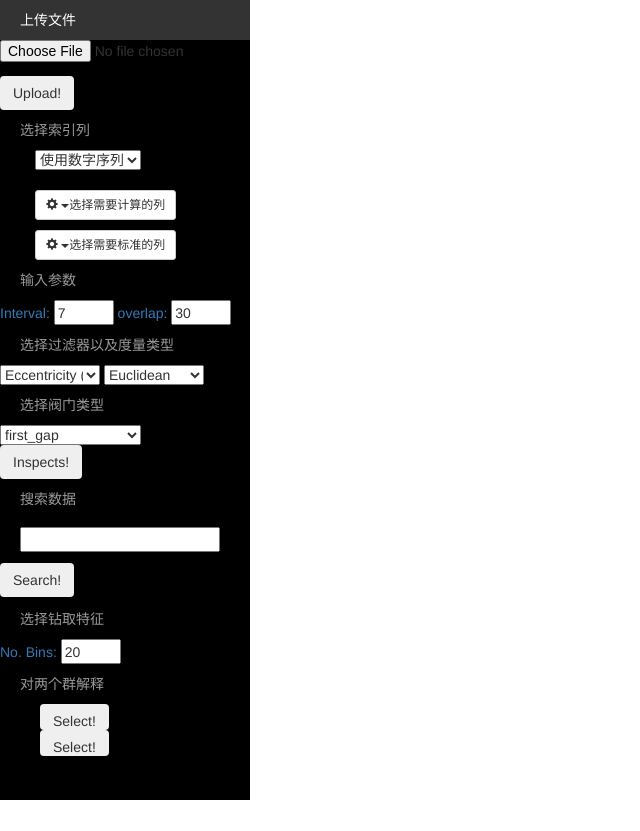
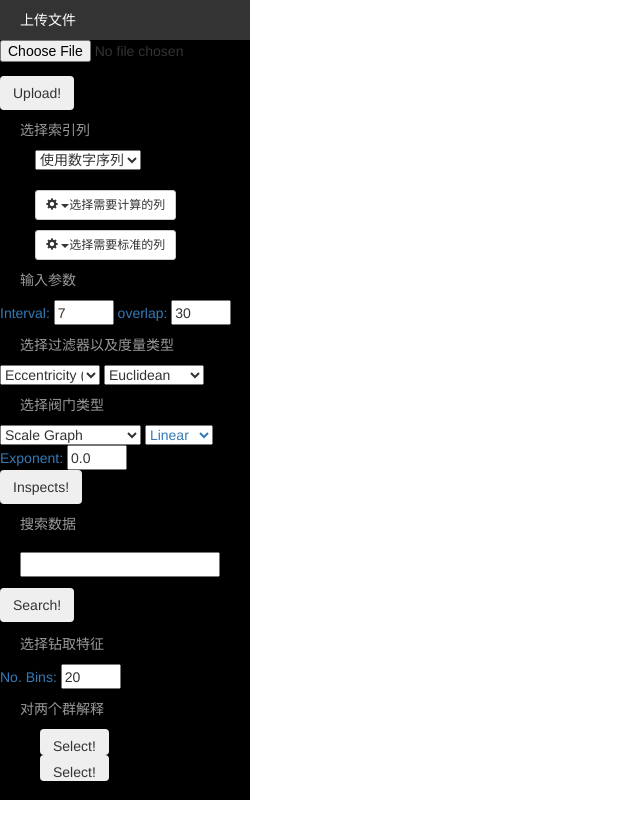
Before and after one commit to luxiaolei/jusha, a Flask app: page / in a window 1280 px wide. Shown: the whole page, without its empty margins (0-640 px from the left). Run offline with Flask 2, Linux system fonts and the light colour scheme; some libraries are stand-ins or nearby versions.

Commit message:
add scale graph cutoff

```diff
--- a/app/static/js/params.js
+++ b/app/static/js/params.js
@@ -92,6 +92,20 @@ $(function(){
 })
 
 $(function(){
+  $('#cutoff').on('change',function(){
+    if ($(this).val()!= 'scale_graph'){
+      $('#weighting').hide()
+      $('#exponent').hide()
+      $('#atag').html('')
+    }else{
+      $('#weighting').show()
+      $('#exponent').show()
+      $('#atag').html('Exponent:')
+    }
+  })
+})
+
+$(function(){
   $("#paramsGenerate").bind('click',function(){
 
 
@@ -113,9 +127,13 @@ $(function(){
     var filter = $('#filters').prop('selected',true).val();
     var metric = $('#metrics').prop('selected',true).val();
     var cutoff = $('#cutoff').prop('selected',true).val();
+    var weight = $('#weighting').prop('selected', true).val();
+    var exponent = $('#exponent').val();
     var data = {'interval': interval, 'overlap': overlap, 'checkedFeatures': checkedFeatures,
                 'checkedFeaturesNorm': checkedFeaturesNorm, 'filter': filter, 'index':index,
-                'metric':metric, 'cutoff':cutoff}
+                'metric':metric, 'cutoff':cutoff, 'weighting': weight, 'exponent': exponent}
+
+
 
     //send to server
     $.ajax({
--- a/app/templates/index.html
+++ b/app/templates/index.html
@@ -145,11 +145,23 @@ $( '.dropdown-menu a' ).on( 'click', function( event ) {
             <a herf='#'>选择阀门类型</a>
             </li>
               <select id='cutoff'>
+                <option value="scale_graph">Scale Graph</option>
                 <option value="first_gap">first_gap</option>
                 <option value="biggest_gap" >biggest_gap</option>
                 <option value="variable_exp_gap">variable_exp_gap</option>
                 <option value="variable_exp_gap2">variable_exp_gap2</option>
               </select>
+
+
+              <a id=scalegraph>
+              <select id='weighting'>
+                <option value="linear">Linear</option>
+                <option value="inverse">Inverse</option>
+                <option value="log" >Log</option>
+              </select>
+              <a id='atag'>Exponent:</a>
+                <input type='text' id='exponent' value='0.0' maxlength="10" style='width: 60px; height:25px' />
+              </a>
 
 
 
--- a/app/views.py
+++ b/app/views.py
@@ -46,6 +46,7 @@ class selfgloablvars:
         self.binsNumber = 20
         self.binTicks = 'Not Signed'
         self.binClicked = 'Not Signed'
+        self.parameters = {}
 
 
 selfvars = selfgloablvars()
@@ -212,13 +213,15 @@ def paramsAjax():
     #if request.method == 'POST'
     try:
         #set input params to selfvars
-        selfvars.inputInterval = int(request.json['interval'])
-        selfvars.inputOverlap = float(request.json['overlap'])
+        selfvars.parameters['interval'] = int(request.json['interval'])
+        selfvars.parameters['overlap'] = float(request.json['overlap'])
         selfvars.checkedFeatures = request.json['checkedFeatures']
         selfvars.checkedFeaturesNorm = request.json['checkedFeaturesNorm']
-        selfvars.filter = request.json['filter']
-        selfvars.metric['metric'] = request.json['metric']
-        selfvars.cutoff = request.json['cutoff']
+        selfvars.parameters['filter'] = request.json['filter']
+        selfvars.parameters['metric'] = request.json['metric']
+        selfvars.parameters['cutoff'] = request.json['cutoff']
+        selfvars.parameters['weighting'] = request.json['weighting']
+        selfvars.parameters['exponent'] = float(request.json['exponent'])
 
         #Reconstruct the dataframe based on selected index
         #!!WHen multipul calls, the features and df are shrinking!! should solve the problem
@@ -233,7 +236,7 @@ def paramsAjax():
             del selfvars.df[index]
 
         selfvars.mapperoutput = 1
-        return json.dumps({'ans': str(type(selfvars.inputInterval))})
+        return json.dumps({'ans': str(type(selfvars.parameters['interval']))})
     except Exception,e:
         return json.dumps({'ans':str(e)})
 
@@ -380,9 +383,9 @@ overlap
 def runMapper(intervals=8, overlap=50.0):
     #type check inputParams, string for default,
     #float for user inputed
-    if type(selfvars.inputInterval) == int:
-        intervals = selfvars.inputInterval
-        overlap = selfvars.inputOverlap
+    if type(selfvars.parameters['interval']) == int:
+        intervals = selfvars.parameters['interval']
+        overlap = selfvars.parameters['overlap']
 
     in_file = [f for f in os.listdir('uploads/')]
     assert len(in_file) > 0
@@ -427,11 +430,13 @@ def runMapper(intervals=8, overlap=50.0):
                'variable_exp_gap':jushacore.cutoff.variable_exp_gap(exponent=.1, maxcluster=20),
                'variable_exp_gap2': jushacore.cutoff.variable_exp_gap2(exponent=.1, maxcluster=20)}
 
-    Filter = filterFuncs[str(selfvars.filter)]
+    Filter = filterFuncs[str(selfvars.parameters['filter'])]
     cover = jushacore.cover.cube_cover_primitive(intervals, overlap)
     cluster = jushacore.single_linkage()
-    metricpar = selfvars.metric
-    cutoff = cutoffs[selfvars.cutoff]
+    metricpar = {'metric': selfvars.parameters['metric']}
+
+    if selfvars.parameters['cutoff'] != 'scale_graph':
+        cutoff = cutoffs[selfvars.parameters['cutoff']]
 
     '''
         Step 2: Metric
@@ -449,8 +454,8 @@ def runMapper(intervals=8, overlap=50.0):
 
 
     if is_vector_data:
-        #metricpar = selfvars.metric  #{'metric': 'euclidean'}
-        if str(selfvars.filter) == 'selfdefined':
+        #metricpar = selfvars.parameters['metric']  #{'metric': 'euclidean'}
+        if str(selfvars.parameters['filter']) == 'selfdefined':
             #f = Filter(selfvars.df, metricpar=metricpar, index= -1)
             f = selfvars.df.ix[:, -1].values
         else:
@@ -474,7 +479,13 @@ def runMapper(intervals=8, overlap=50.0):
         cutoff=None,
         metricpar=metricpar)
     #cutoff = jushacore.cutoff.first_gap(gap=0.1)
-    mapper_output.cutoff(cutoff, f, cover=cover, simple=False)
+    if selfvars.parameters['cutoff'] != 'scale_graph':
+        mapper_output.cutoff(cutoff, f, cover=cover, simple=False)
+    else:
+        jushacore.scale_graph(mapper_output, f,
+                            weighting=selfvars.parameters['weighting'],
+                            exponent=selfvars.parameters['exponent'],
+                            maxcluster=None, expand_intervals=False)
 
     """
 	20151220_TL
```
